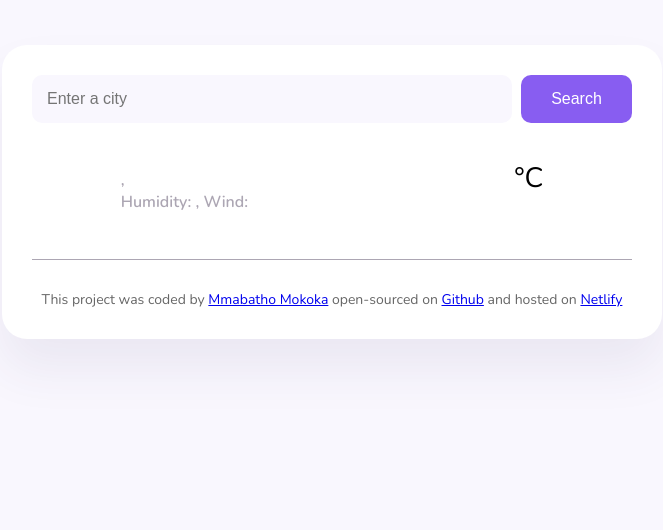
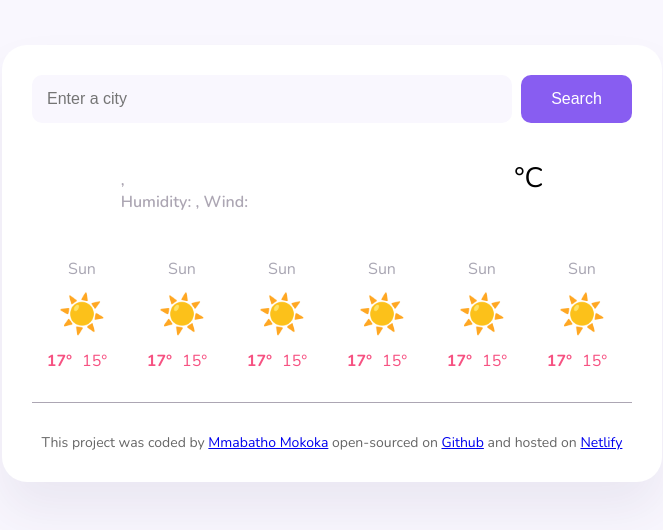
Before and after one commit to Atho1218/Weather, a plain HTML site: page index.html in a window 1280 px wide. Shown: the whole page, without its empty margins (308-971 px from the left). Drawn offline with nearby package versions, Linux system fonts and the light colour scheme; no server answers.

Commit message:
moved the forecast to js

```diff
--- a/index.html
+++ b/index.html
@@ -44,6 +44,8 @@
           <div class="weather-app-temperature" id="temperature"></div>
           <div class="weather-app-unit">°C</div>
         </div>
+
+        <div class="weather-forecast" id="forecast"></div>
       </main>
 
       <footer>
--- a/src/javascript.js
+++ b/src/javascript.js
@@ -53,8 +53,28 @@ function displayTemperature(event) {
 
   searchCity(searchInput.value);
 }
+function displayForecast() {
+  let days = ["Tue", "Wed", "Thu", "Fri", "Sat", "Sun"];
+  let forecastHTML = "";
 
+  days.forEach(function (day) {
+    forecastHTML =
+      forecastHTML +
+      `  <div class="weather-forecast-day">
+            <div class="weather-forecast-date">Sun</div>
+            <div class="weather-forecast-icon">☀️</div>
+            <div class="weather-forecast-temperatures">
+              <strong>17°</strong>
+              <div class="weather-forecast-temperature">15°</div>
+            </div>
+          </div>`;
+  });
+
+  let forecastElement = document.querySelector("#forecast");
+  forecastElement.innerHTML = forecastHTML;
+}
 let searchFormElement = document.querySelector("#search-form");
 searchFormElement.addEventListener("submit", displayTemperature);
 
 searchCity("Lisbon");
+displayForecast();
--- a/src/style.css
+++ b/src/style.css
@@ -74,3 +74,30 @@ footer {
   padding: 30px 0 0 0;
   color: #666666;
 }
+
+.weather-forecast {
+  display: flex;
+  justify-content: space-around;
+  margin-top: 30px;
+}
+.weather-forecast-date {
+  text-align: center;
+  color: #a9a6b3;
+  font-weight: 16px;
+  line-height: 20px;
+  margin-bottom: 10px;
+}
+.weather-forecast-icon {
+  text-align: center;
+  font-size: 38px;
+}
+.weather-forecast-temperatures {
+  text-align: center;
+  color: #f65282;
+  display: flex;
+  justify-content: center;
+  margin-top: 10px;
+}
+.weather-forecast-temperature {
+  padding: 0 10px;
+}
```
